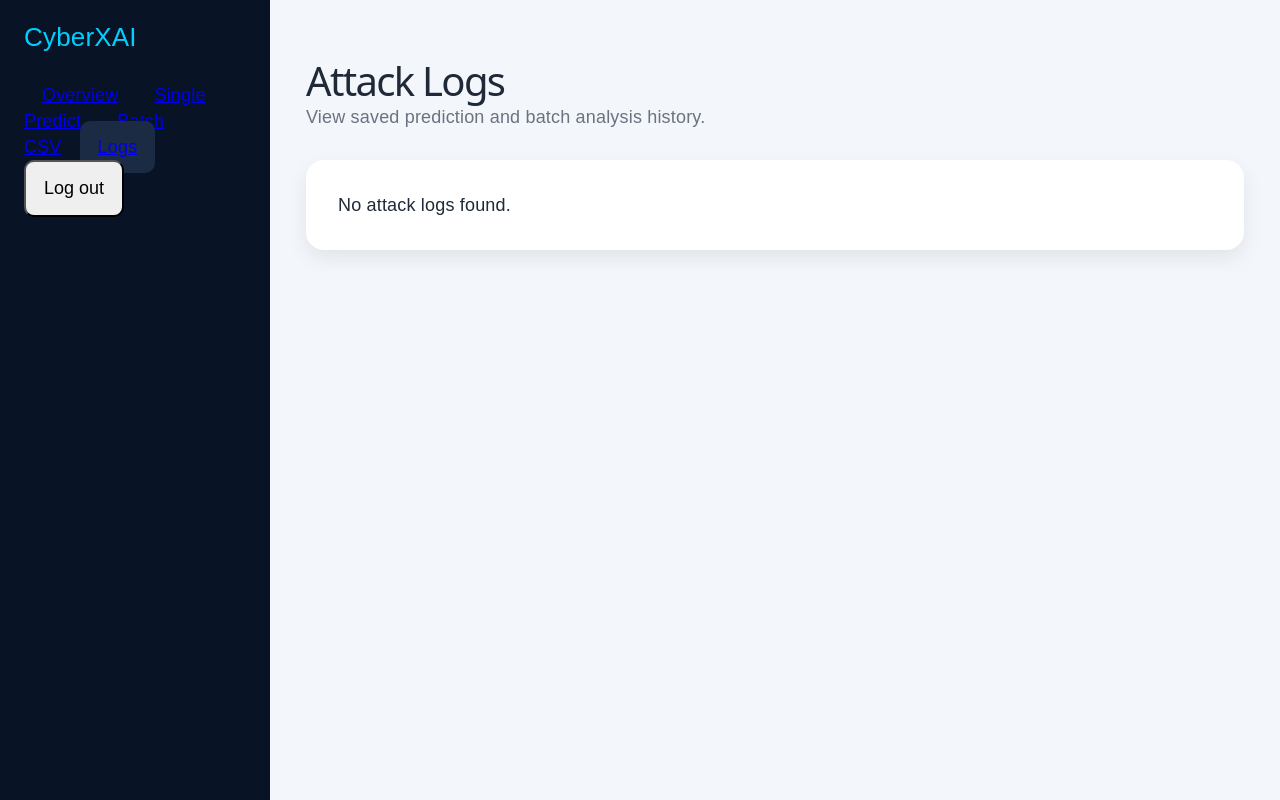
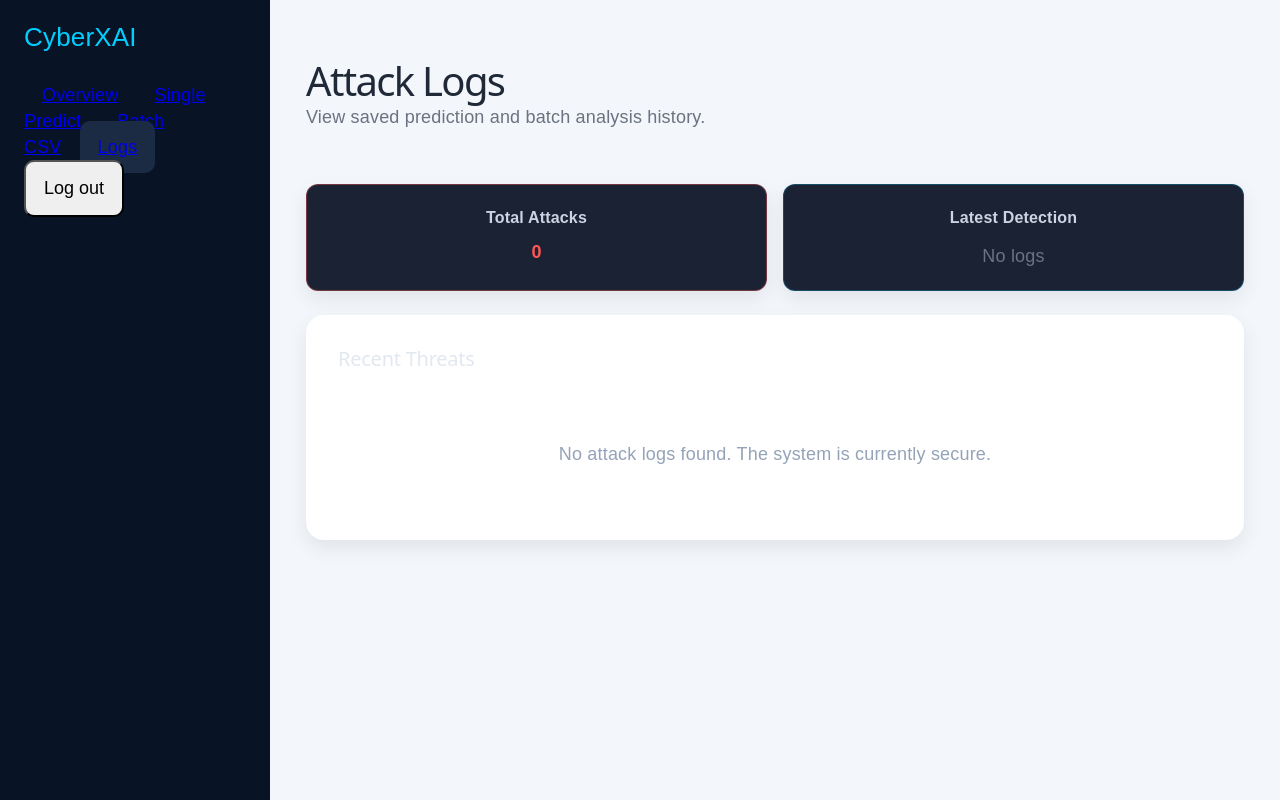
Before and after one commit to Mathuravan/Cyber-xai-FYP-, a React app in the folder frontend/: page /dashboard/logs in a window 1280 px wide. Built offline with nearby package versions, Linux system fonts and the light colour scheme; sample sign-in values are in the browser's storage; the HTML template or start-up script is replaced by a standard one.

Commit message:
feat: add advanced batch upload and cybersecurity logs dashboard

```diff
--- a/frontend/src/pages/LogsPage.jsx
+++ b/frontend/src/pages/LogsPage.jsx
@@ -1,55 +1,182 @@
-import { getAttackLogs } from "../services/storageService"
+import {
+  useEffect,
+  useState,
+} from "react";
+
+import {
+  getAttackLogs,
+  clearAttackLogs,
+} from "../services/storageService";
 
 export default function LogsPage() {
-  const logs = getAttackLogs()
+  const [logs, setLogs] = useState([]);
+
+  // =======================
+  // LOAD LOGS
+  // =======================
+  useEffect(() => {
+    setLogs(getAttackLogs());
+  }, []);
+
+  // =======================
+  // CLEAR LOGS
+  // =======================
+  const handleClearLogs = () => {
+    const confirmed = window.confirm(
+      "Are you sure you want to clear all attack logs?"
+    );
+
+    if (!confirmed) return;
+
+    clearAttackLogs();
+
+    setLogs([]);
+  };
+
+  // =======================
+  // TOTAL ATTACKS
+  // =======================
+  const totalLogs = logs.length;
+
+  // =======================
+  // LATEST ATTACK
+  // =======================
+  const latestAttack =
+    logs.length > 0
+      ? logs[0].timestamp
+      : "No logs";
 
   return (
     <div className="predict-page">
-      <div className="topbar">
-        <h1>Attack Logs</h1>
+      {/* =======================
+          HEADER
+      ======================= */}
+      <div className="topbar logs-header">
+        <div>
+          <h1>Attack Logs</h1>
 
-        <p>
-          View saved prediction and batch analysis
-          history.
-        </p>
+          <p>
+            View saved prediction
+            and batch analysis
+            history.
+          </p>
+        </div>
+
+        {logs.length > 0 && (
+          <button
+            className="btn-danger"
+            onClick={
+              handleClearLogs
+            }
+          >
+            Clear Logs
+          </button>
+        )}
       </div>
 
-      <div className="panel dashboard-panel">
+      {/* =======================
+          SUMMARY CARDS
+      ======================= */}
+      <div className="summary-cards logs-summary">
+        <div className="card warning">
+          <h3>
+            Total Attacks
+          </h3>
+
+          <p className="card-value attack">
+            {totalLogs}
+          </p>
+        </div>
+
+        <div className="card">
+          <h3>
+            Latest Detection
+          </h3>
+
+          <p className="timestamp-value">
+            {latestAttack}
+          </p>
+        </div>
+      </div>
+
+      {/* =======================
+          TABLE PANEL
+      ======================= */}
+      <div className="panel dashboard-panel results-table-panel">
+        <h2>
+          Recent Threats
+        </h2>
+
         {logs.length === 0 ? (
-          <p className="loading-text">
-            No attack logs found.
-          </p>
+          <div className="empty-state">
+            <p>
+              No attack logs found.
+              The system is currently
+              secure.
+            </p>
+          </div>
         ) : (
-          <div className="logs-list">
-            {logs.map((log, index) => (
-              <div
-                key={index}
-                className="result-box predict-result"
-              >
-                <p>
-                  <strong>Type:</strong>{" "}
-                  {log.label}
-                </p>
+          <div className="table-responsive">
+            <table className="results-table">
+              <thead>
+                <tr>
+                  <th>
+                    Timestamp
+                  </th>
 
-                <p>
-                  <strong>Confidence:</strong>{" "}
-                  {(log.confidence * 100).toFixed(1)}%
-                </p>
+                  <th>Source</th>
 
-                <p>
-                  <strong>Source:</strong>{" "}
-                  {log.source}
-                </p>
+                  <th>
+                    Threat Type
+                  </th>
 
-                <p>
-                  <strong>Timestamp:</strong>{" "}
-                  {log.timestamp}
-                </p>
-              </div>
-            ))}
+                  <th>
+                    Confidence
+                  </th>
+                </tr>
+              </thead>
+
+              <tbody>
+                {logs.map(
+                  (log, index) => (
+                    <tr
+                      key={index}
+                    >
+                      <td>
+                        {
+                          log.timestamp
+                        }
+                      </td>
+
+                      <td>
+                        {log.source}
+                      </td>
+
+                      <td>
+                        <span
+                          className={`badge ${log.label.toLowerCase()}`}
+                        >
+                          {
+                            log.label
+                          }
+                        </span>
+                      </td>
+
+                      <td>
+                        {(
+                          log.confidence *
+                          100
+                        ).toFixed(1)}
+                        %
+                      </td>
+                    </tr>
+                  )
+                )}
+              </tbody>
+            </table>
           </div>
         )}
       </div>
     </div>
-  )
+  );
 }
--- a/frontend/src/styles/dashboard.css
+++ b/frontend/src/styles/dashboard.css
@@ -2,123 +2,212 @@
   width: 100%;
 }
 
+/* =======================
+   RESULT BOX
+======================= */
+
 .dashboard-app .result-box.predict-result {
   background: rgba(15, 23, 42, 0.95);
-  border: 1px solid rgba(0, 207, 255, 0.25);
+
+  border: 1px solid
+    rgba(0, 207, 255, 0.25);
+
   border-radius: 14px;
+
   padding: 22px;
+
   margin-top: 24px;
 }
 
-.dashboard-app .result-box.predict-result h3 {
+.dashboard-app
+  .result-box.predict-result h3 {
   color: #00cfff;
+
   margin-bottom: 16px;
+
   font-size: 22px;
 }
 
-.dashboard-app .result-box.predict-result p {
+.dashboard-app
+  .result-box.predict-result p {
   color: #cbd5e1;
+
   margin-bottom: 12px;
+
   font-size: 17px;
 }
 
-.dashboard-app .result-box.predict-result strong {
+.dashboard-app
+  .result-box.predict-result strong {
   color: #e2e8f0;
 }
 
-/* Batch Upload specific styles */
+/* =======================
+   UPLOAD FORM
+======================= */
+
 .upload-form {
   display: flex;
+
   flex-direction: column;
+
   gap: 16px;
 }
 
 .file-input {
   width: 100%;
+
   padding: 10px;
-  background: rgba(15, 23, 42, 0.5);
-  border: 1px solid rgba(0, 207, 255, 0.25);
+
+  background: rgba(
+    15,
+    23,
+    42,
+    0.5
+  );
+
+  border: 1px solid
+    rgba(0, 207, 255, 0.25);
+
   border-radius: 8px;
+
   color: #e2e8f0;
+
   cursor: pointer;
 }
 
 .file-input::file-selector-button {
   background: #00cfff;
+
   color: #0f172a;
+
   border: none;
+
   padding: 8px 16px;
+
   border-radius: 4px;
+
   margin-right: 16px;
+
   cursor: pointer;
+
   font-weight: 600;
-  transition: opacity 0.2s;
 }
 
-.file-input::file-selector-button:hover {
-  opacity: 0.9;
-}
+/* =======================
+   LOADING
+======================= */
 
 .loading-state {
   display: flex;
+
   flex-direction: column;
+
   align-items: center;
+
   justify-content: center;
+
   margin: 32px 0;
+
   color: #00cfff;
 }
 
 .spinner {
   width: 40px;
+
   height: 40px;
-  border: 4px solid rgba(0, 207, 255, 0.2);
+
+  border: 4px solid
+    rgba(0, 207, 255, 0.2);
+
   border-left-color: #00cfff;
+
   border-radius: 50%;
+
   animation: spin 1s linear infinite;
+
   margin-bottom: 16px;
 }
 
 @keyframes spin {
-  0% { transform: rotate(0deg); }
-  100% { transform: rotate(360deg); }
+  0% {
+    transform: rotate(0deg);
+  }
+
+  100% {
+    transform: rotate(360deg);
+  }
 }
+
+/* =======================
+   BATCH RESULTS
+======================= */
 
 .batch-results {
   margin-top: 24px;
+
   display: flex;
+
   flex-direction: column;
+
   gap: 24px;
 }
 
 .summary-cards {
   display: grid;
-  grid-template-columns: repeat(auto-fit, minmax(200px, 1fr));
+
+  grid-template-columns: repeat(
+    auto-fit,
+    minmax(200px, 1fr)
+  );
+
   gap: 16px;
 }
 
 .summary-cards .card {
-  background: rgba(15, 23, 42, 0.95);
-  border: 1px solid rgba(0, 207, 255, 0.25);
+  background: rgba(
+    15,
+    23,
+    42,
+    0.95
+  );
+
+  border: 1px solid
+    rgba(0, 207, 255, 0.25);
+
   border-radius: 12px;
+
   padding: 20px;
+
   text-align: center;
 }
 
 .summary-cards .card.warning {
-  border-color: rgba(255, 87, 87, 0.4);
+  border-color: rgba(
+    255,
+    87,
+    87,
+    0.4
+  );
 }
 
 .summary-cards .card h3 {
   color: #cbd5e1;
+
   font-size: 16px;
+
   margin-bottom: 8px;
+
   margin-top: 0;
 }
 
 .card-value {
   font-size: 32px;
+
   font-weight: 700;
+
   color: #e2e8f0;
+
   margin: 0;
 }
 
@@ -130,12 +219,22 @@
   color: #ff5757;
 }
 
+/* =======================
+   TABLES
+======================= */
+
 .results-table-panel h2 {
   font-size: 20px;
+
   color: #e2e8f0;
+
   margin-top: 0;
+
   margin-bottom: 16px;
-  border-bottom: 1px solid rgba(255, 255, 255, 0.1);
+
+  border-bottom: 1px solid
+    rgba(255, 255, 255, 0.1);
+
   padding-bottom: 12px;
 }
 
@@ -145,56 +244,172 @@
 
 .results-table {
   width: 100%;
+
   border-collapse: collapse;
+
   text-align: left;
 }
 
 .results-table th,
 .results-table td {
   padding: 12px 16px;
-  border-bottom: 1px solid rgba(255, 255, 255, 0.05);
+
+  border-bottom: 1px solid
+    rgba(255, 255, 255, 0.05);
 }
 
 .results-table th {
   color: #94a3b8;
+
   font-weight: 500;
+
   font-size: 14px;
+
   text-transform: uppercase;
-  letter-spacing: 0.05em;
 }
 
 .results-table td {
   color: #e2e8f0;
+
   font-size: 15px;
 }
 
 .results-table tbody tr:hover {
-  background: rgba(255, 255, 255, 0.02);
+  background: rgba(
+    255,
+    255,
+    255,
+    0.02
+  );
 }
+
+/* =======================
+   BADGES
+======================= */
 
 .badge {
   display: inline-block;
+
   padding: 4px 10px;
+
   border-radius: 12px;
+
   font-size: 13px;
+
   font-weight: 600;
+
   text-transform: uppercase;
 }
 
 .badge.normal {
-  background: rgba(16, 185, 129, 0.15);
+  background: rgba(
+    16,
+    185,
+    129,
+    0.15
+  );
+
   color: #10b981;
-  border: 1px solid rgba(16, 185, 129, 0.3);
 }
 
 .badge.attack {
-  background: rgba(255, 87, 87, 0.15);
+  background: rgba(
+    255,
+    87,
+    87,
+    0.15
+  );
+
   color: #ff5757;
-  border: 1px solid rgba(255, 87, 87, 0.3);
 }
+
+/* =======================
+   ERROR
+======================= */
 
 .error-text {
   color: #ff5757;
+
   margin-top: 12px;
+
   font-size: 15px;
 }
+
+/* =======================
+   LOGS PAGE
+======================= */
+
+.logs-header {
+  display: flex;
+
+  justify-content: space-between;
+
+  align-items: center;
+
+  flex-wrap: wrap;
+
+  gap: 16px;
+}
+
+.logs-summary {
+  margin-bottom: 24px;
+}
+
+.timestamp-value {
+  color: #e2e8f0;
+
+  font-size: 18px;
+
+  margin-top: 12px;
+}
+
+.btn-danger {
+  background: rgba(
+    255,
+    87,
+    87,
+    0.15
+  );
+
+  color: #ff5757;
+
+  border: 1px solid
+    rgba(255, 87, 87, 0.3);
+
+  padding: 10px 20px;
+
+  border-radius: 8px;
+
+  cursor: pointer;
+
+  font-weight: 600;
+}
+
+.btn-danger:hover {
+  background: rgba(
+    255,
+    87,
+    87,
+    0.25
+  );
+}
+
+.empty-state {
+  text-align: center;
+
+  padding: 40px 20px;
+
+  color: #94a3b8;
+
+  background: rgba(
+    255,
+    255,
+    255,
+    0.02
+  );
+
+  border-radius: 8px;
+
+  border: 1px dashed
+    rgba(255, 255, 255, 0.1);
+}
```
Also changed, not shown: frontend/src/pages/BatchUpload.jsx (+146 -32 lines), frontend/src/services/storageService.js (+10 -30 lines).
